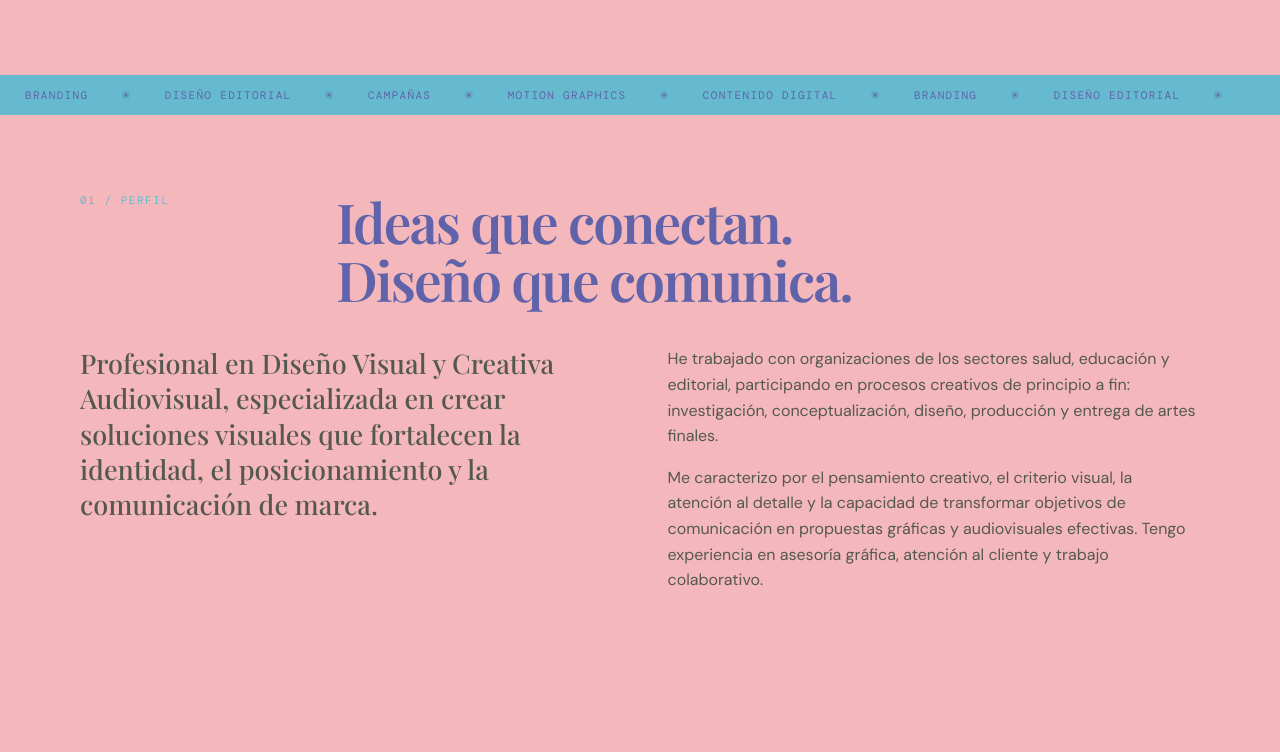
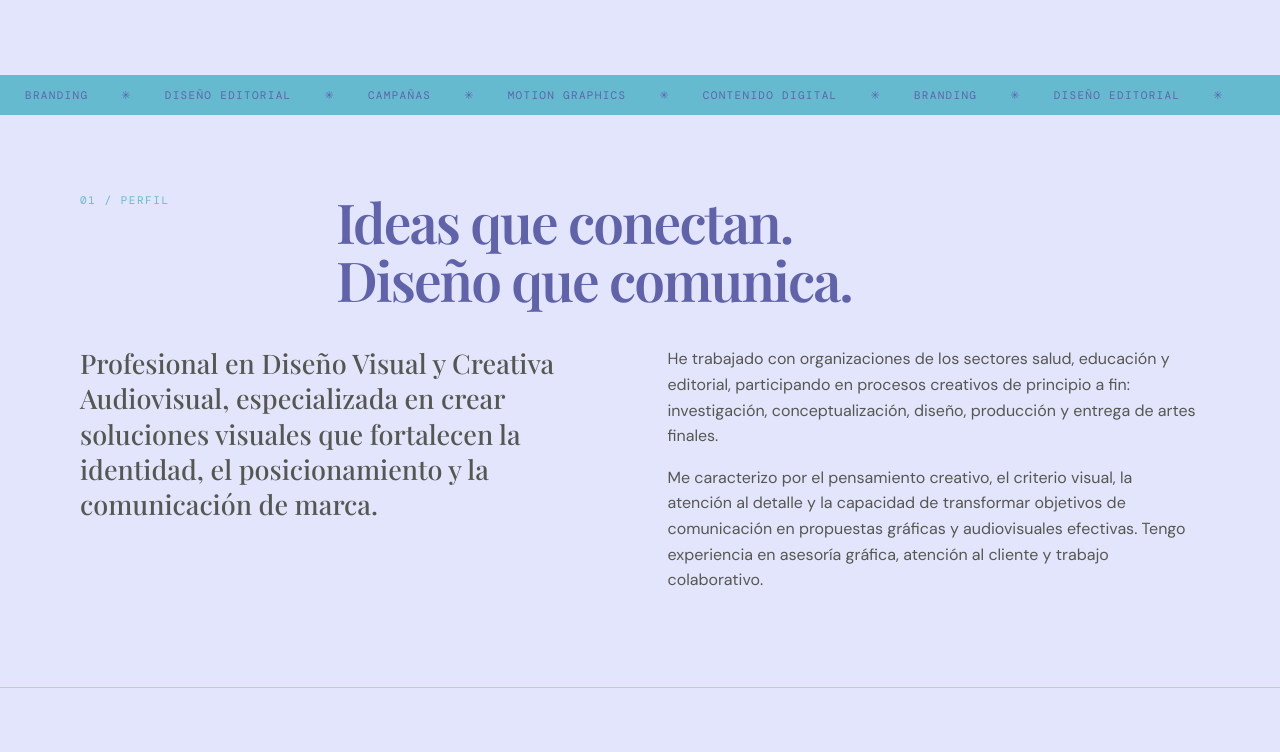
Before and after one commit to runamepa-droid/hoja-de-vida-nataly., a plain HTML site: page index.html in a window 1280 px wide. Shown: the part 550-1302 px from the top of the page. Drawn offline with nearby package versions, Linux system fonts and the light colour scheme.

Commit message:
Update index.html

```diff
--- a/index.html
+++ b/index.html
@@ -9,7 +9,7 @@
   <link rel="preconnect" href="https://fonts.gstatic.com" crossorigin>
   <link href="https://fonts.googleapis.com/css2?family=DM+Mono:wght@400;500&family=DM+Sans:wght@400;500;600;700&family=Playfair+Display:wght@500;600;700&display=swap" rel="stylesheet">
   <style>
-    :root{--ink:#6063aa;--muted:#65bacf;--paper:#f4b8bc;--white:#6063aa;--lime:#65bacf;--line:#f4b8bc;--dark:#6063aa}
+    :root{--ink:#6063aa;--muted:#65bacf;--paper:#e3e5fc;--white:#6063aa;--lime:#65bacf;--line:#f4b8bc;--dark:#6063aa}
     *{box-sizing:border-box}html{scroll-behavior:smooth}body{margin:0;background:var(--paper);color:var(--ink);font-family:"DM Sans",sans-serif;line-height:1.6}
     a{color:inherit;text-decoration:none}.wrap{width:min(1120px,calc(100% - 48px));margin:auto}
     .topbar{display:flex;justify-content:space-between;align-items:center;padding:24px 0;border-bottom:1px solid var(--line);font-family:"DM Mono",monospace;font-size:11px;letter-spacing:.08em;text-transform:uppercase}
```
